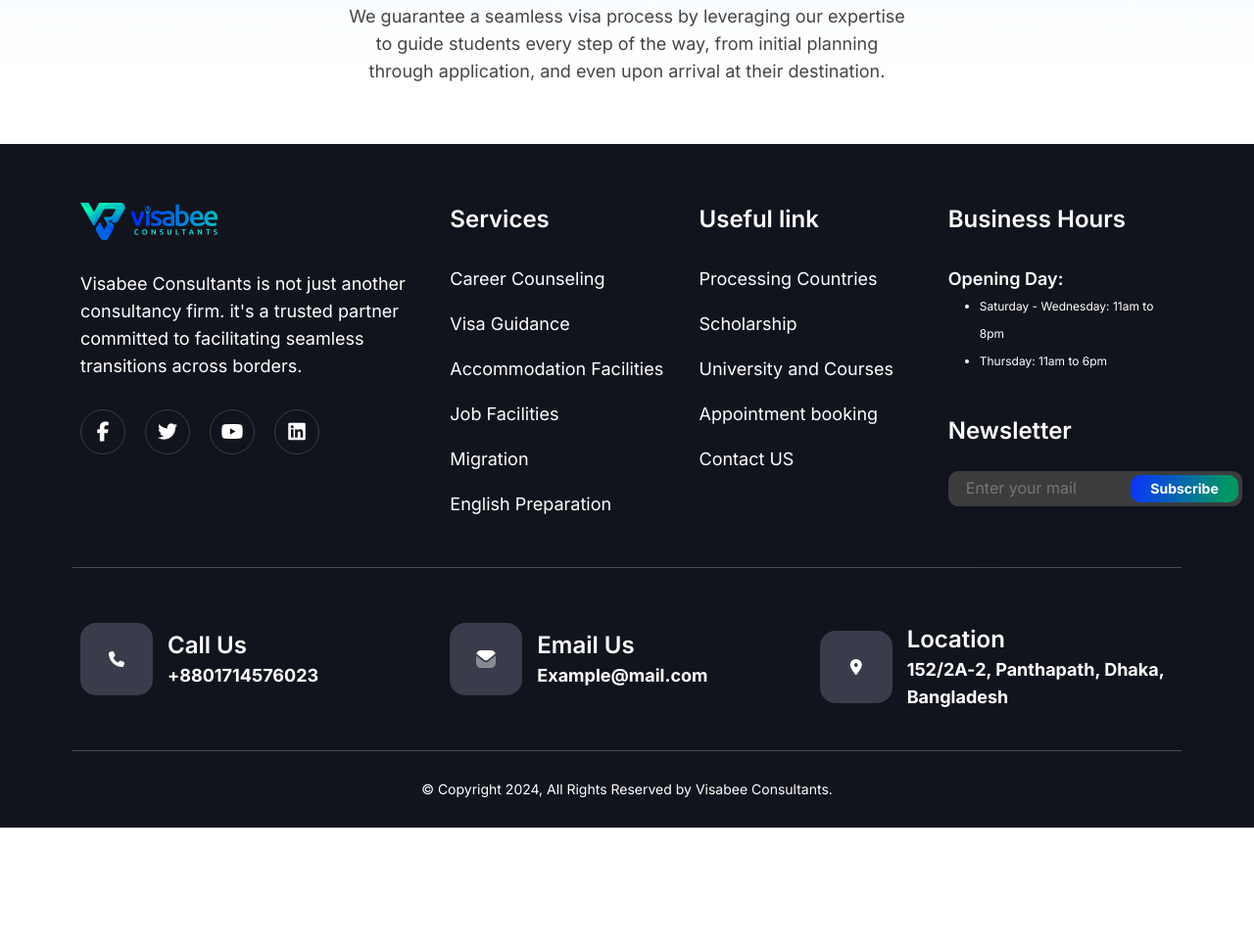
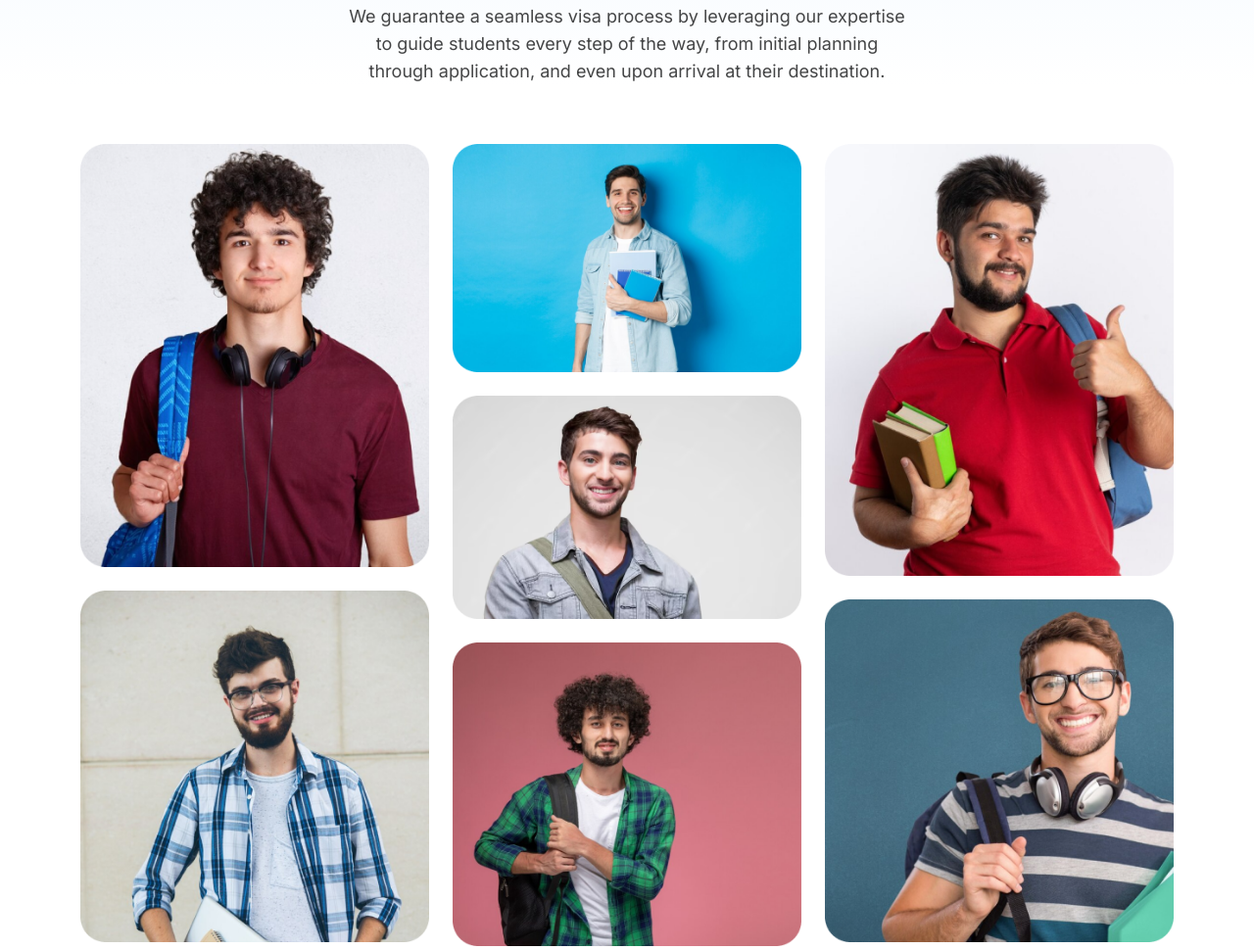
Before and after one commit to qtecsolution/Visabee_HTML, a plain HTML site: page photo-gallery.html in a window 1280 px wide. Shown: the part 309-1279 px from the top of the page at 98% size. Before the commit the page ends 1154 px from the top, so only its background shows below. Drawn offline with Linux system fonts and the light colour scheme.

Commit message:
[Done] photo-gallery page

```diff
--- a/photo-gallery.html
+++ b/photo-gallery.html
@@ -156,7 +156,35 @@
     <!-- All List of Course start -->
     <section class="scholarships-list mb-3 mb-lg-4 mb-xl-5 ">
       <div class="container">
-
+        <div class="row g-4">
+          <div class="col-lg-4 col-md-6 ">
+            <div class="">
+              <img src="./assets/images/photo-gallery/photo-gallery1.png" alt="">
+            </div>
+            <div class="mt-4 ">
+              <img src="./assets/images/photo-gallery/photo-gallery7.png" alt="">
+            </div>
+          </div>
+          <div class="col-lg-4 col-md-6 ">
+            <div class="">
+              <img src="./assets/images/photo-gallery/photo-gallery2.png" alt="">
+            </div>
+            <div class="mt-4 ">
+              <img src="./assets/images/photo-gallery/photo-gallery3.png" alt="">
+            </div>
+            <div class="mt-4 ">
+              <img src="./assets/images/photo-gallery/photo-gallery6.png" alt="">
+            </div>
+          </div>
+          <div class="col-lg-4 col-md-6 ">
+            <div class="">
+              <img src="./assets/images/photo-gallery/photo-gallery4.png" alt="">
+            </div>
+            <div class="mt-4 ">
+              <img src="./assets/images/photo-gallery/photo-gallery5.png" alt="">
+            </div>
+          </div>
+        </div>
       </div>
     </section>
     <!-- All List of Course end -->
```
Also changed, not shown: assets/images/photo-gallery/photo-gallery1.png (added), assets/images/photo-gallery/photo-gallery2.png (added), assets/images/photo-gallery/photo-gallery3.png (added), assets/images/photo-gallery/photo-gallery4.png (added), assets/images/photo-gallery/photo-gallery5.png (added), assets/images/photo-gallery/photo-gallery6.png (added), assets/images/photo-gallery/photo-gallery7.png (added).
